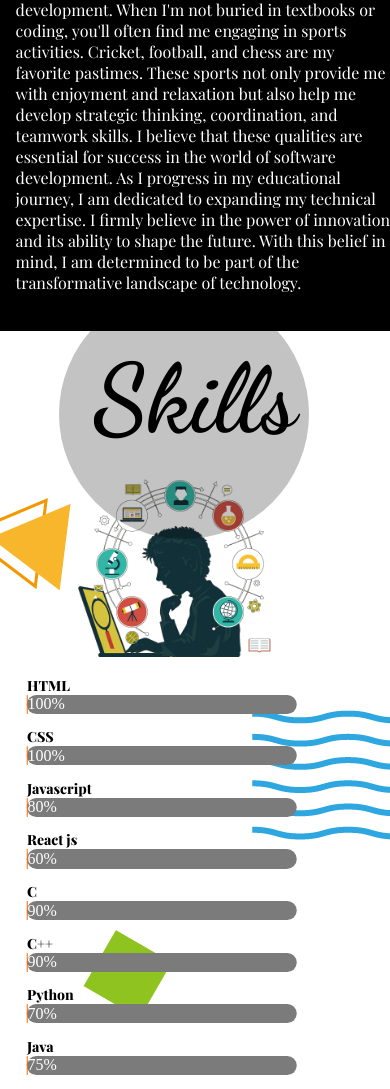
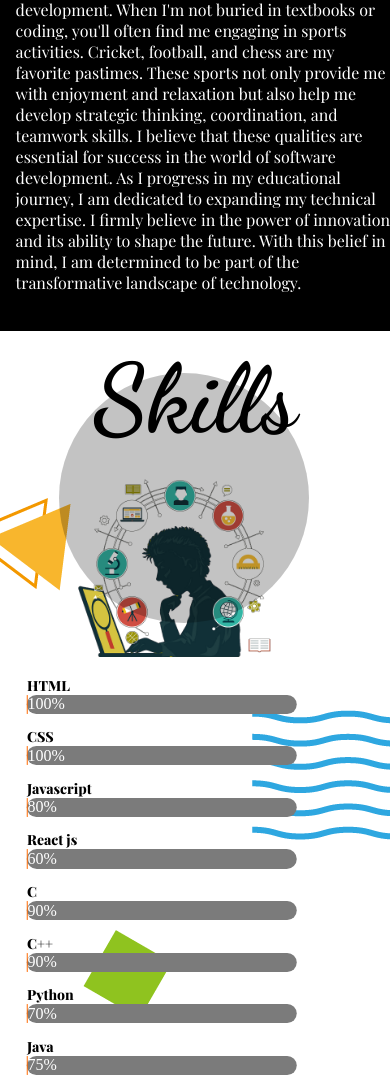
Before and after one commit to nishant0708/nishant-portfolio, a plain HTML site: page index.html in a window 390 px wide. Shown: the part 1550-2639 px from the top of the page. Drawn offline with nearby package versions, Linux system fonts and the light colour scheme; a web font is replaced by a local one.

Commit message:
Update index.css

```diff
--- a/index.css
+++ b/index.css
@@ -603,7 +603,7 @@
     left: -90%;
   }
   #circle{
-     top:-5vh;
+     top:5vh;
     left: 15%;
     width: 250px;
     height: 250px;
```
